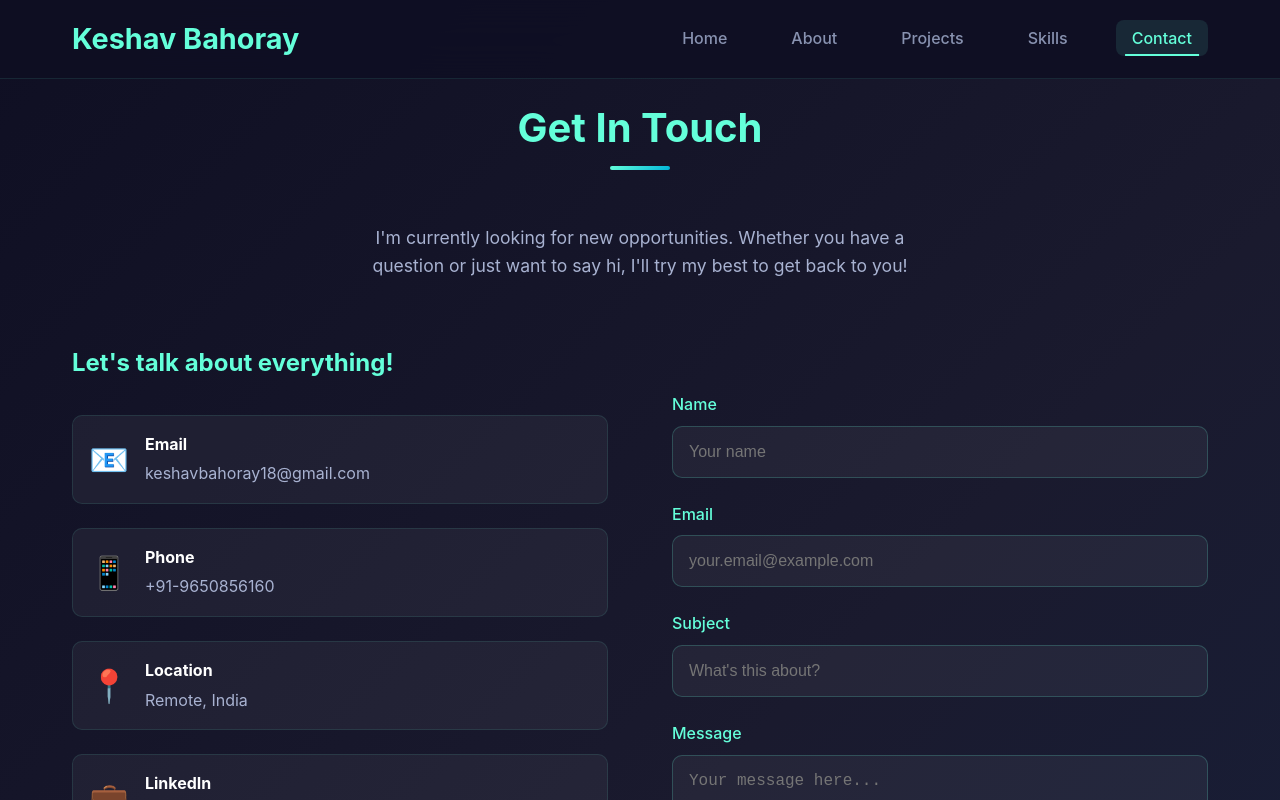
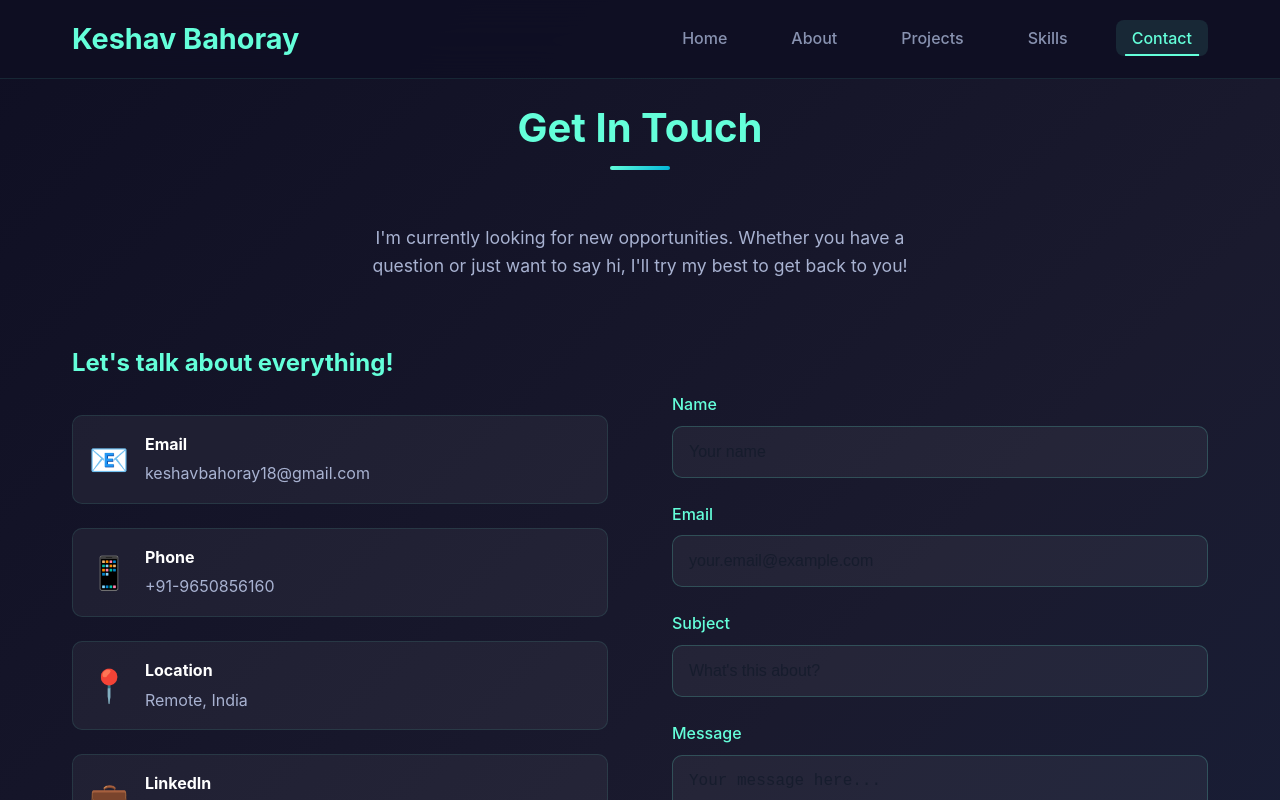
Before and after one commit to Keray18/Portfolio, a React (Create React App) app: page / in a window 1280 px wide. Both pictures are taken after a click on the link "Contact". Shown: the top 800 px of the page. Built offline with nearby package versions, Linux system fonts and the light colour scheme; no server answers; the HTML template or start-up script is replaced by a standard one.

Commit message:
fixed the visiblity issue in contact form

```diff
--- a/src/App.css
+++ b/src/App.css
@@ -521,9 +521,16 @@ body {
   background: rgba(255, 255, 255, 0.05);
   border: 1px solid rgba(100, 255, 218, 0.2);
   border-radius: 10px;
-  color: #ffffff;
+  color: #0e1726; /* darker text for better contrast */
   font-size: 1rem;
   transition: all 0.3s ease;
+  caret-color: #0e1726;
+}
+
+/* Placeholder styling for readability */
+.form-input::placeholder,
+.form-textarea::placeholder {
+  color: rgba(14, 23, 38, 0.6);
 }
 
 .form-input:focus,
```
